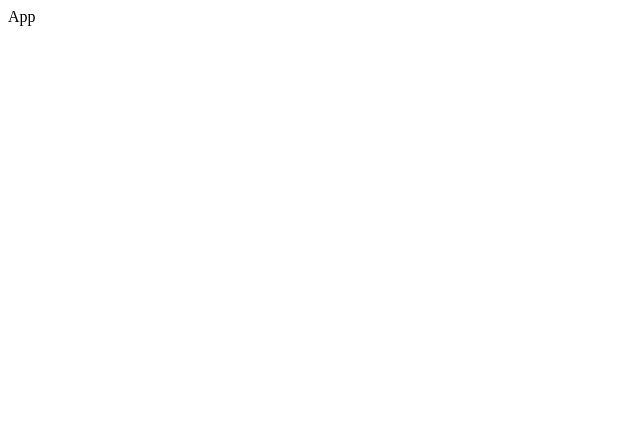
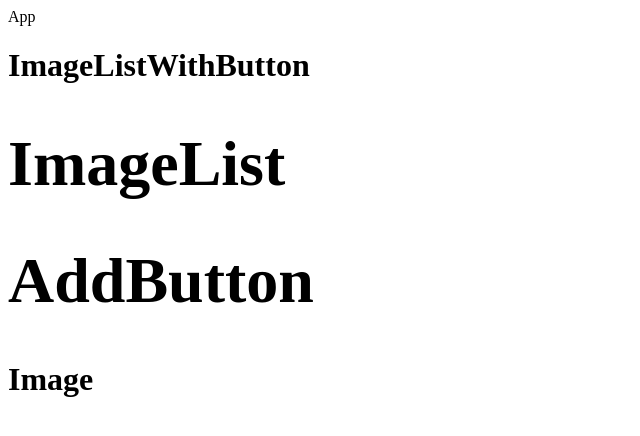
Before and after one commit to k4-100/image-preview, a React (Create React App) app: page / in a window 1280 px wide. Shown: the top 436 px of the page, without its empty margins (0-640 px from the left). Built offline with nearby package versions, Linux system fonts and the light colour scheme.

Commit message:
Finished basic component structure

```diff
--- a/src/App.tsx
+++ b/src/App.tsx
@@ -1,5 +1,15 @@
-function App() {
-  return <div className="App">App</div>;
-}
+import React from "react";
+import ImageListWithButton from "./components/ImageListWithButton";
+import PreviedImage from "./components/PreviedImage";
+
+const App: React.FC = () => {
+  return (
+    <div className="App">
+      App
+      <ImageListWithButton />
+      <PreviedImage />
+    </div>
+  );
+};
 
 export default App;
--- a/src/components/ImageListWithButton/ImageList.tsx
+++ b/src/components/ImageListWithButton/ImageList.tsx
@@ -3,3 +3,5 @@ import React from "react";
 const ImageList: React.FC = () => {
   return <h1>ImageList</h1>;
 };
+
+export default ImageList;
--- a/src/components/ImageListWithButton/index.tsx
+++ b/src/components/ImageListWithButton/index.tsx
@@ -1,5 +1,15 @@
 import React from "react";
+import Button from "./Button";
+import ImageList from "./ImageList";
 
 const ImageListWithButton: React.FC = () => {
-  return <h1>worsds</h1>;
+  return (
+    <h1>
+      ImageListWithButton
+      <ImageList />
+      <Button />
+    </h1>
+  );
 };
+
+export default ImageListWithButton;
--- /dev/null
+++ b/src/components/PreviedImage/index.tsx
@@ -0,0 +1,7 @@
+import React from "react";
+
+const PreviedImage: React.FC = () => {
+  return <h1>Image</h1>;
+};
+
+export default PreviedImage;
```
